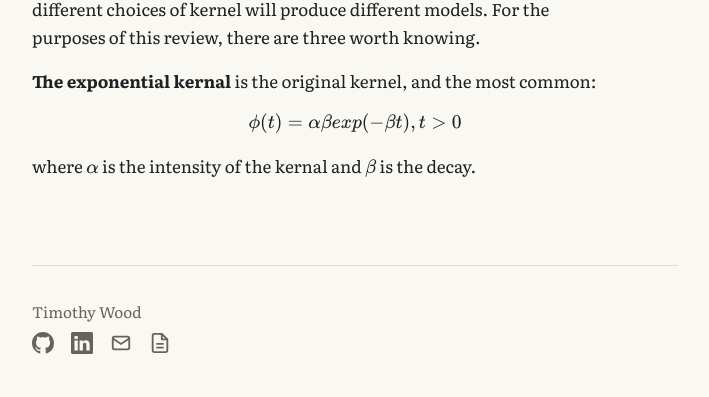
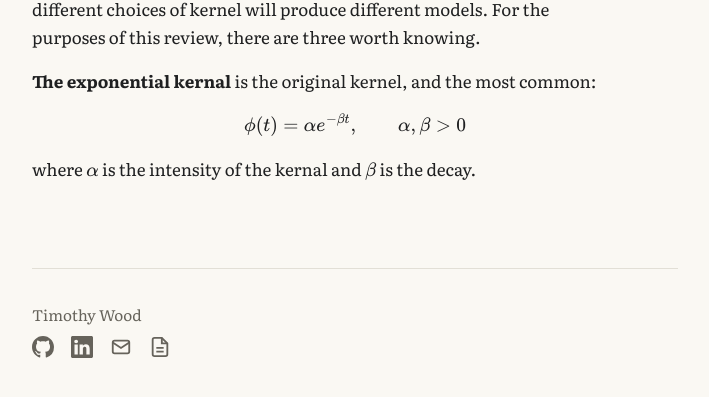
Before and after one commit to timj-wood/timj-wood.github.io, a Jekyll site: the page built from _posts/2026-09-20-hawkes-processes.md, in a window 1280 px wide and 900 px high, scrolled down 4298 px. Shown: the part 485-882 px from the top of the window, without its empty margins (285-994 px from the left). Built offline with Jekyll 4.4.1, drawn with Linux system fonts in a browser that asks for light colours; some of the changed text lies outside the part shown.

Commit message:
Update 2026-09-20-hawkes-processes.md

```diff
--- a/_posts/2026-09-20-hawkes-processes.md
+++ b/_posts/2026-09-20-hawkes-processes.md
@@ -98,7 +98,7 @@ The kernel $$\phi$$ describes how an event's influence plays out overtime, and d
 **The exponential kernal** is the original kernel, and the most common:
 
 $$
-\phi(t) = \alpha \beta exp(-\beta t), t > 0
+\phi(t) = \alpha e^{-\beta t}, \qquad \alpha, \beta > 0
 $$
 
 where $$\alpha$$ is the intensity of the kernal and $$\beta$$ is the decay.
```
